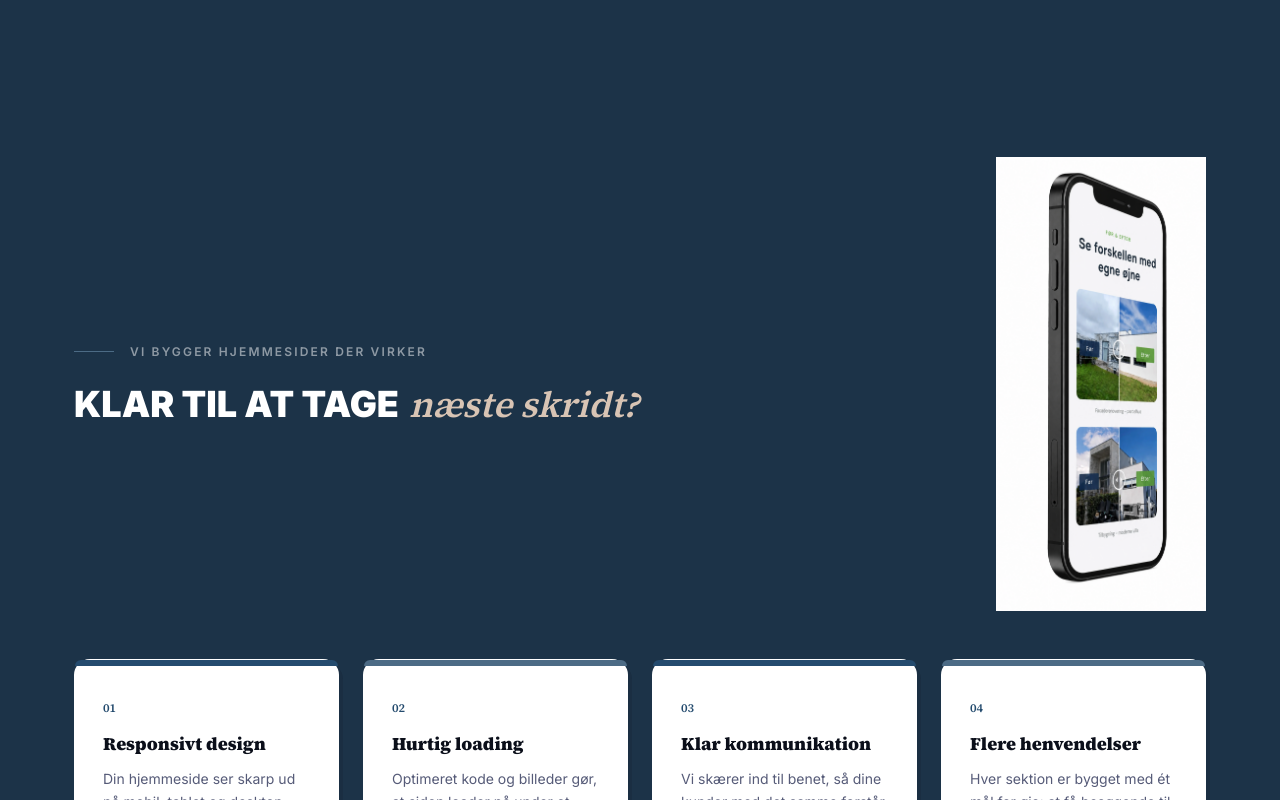
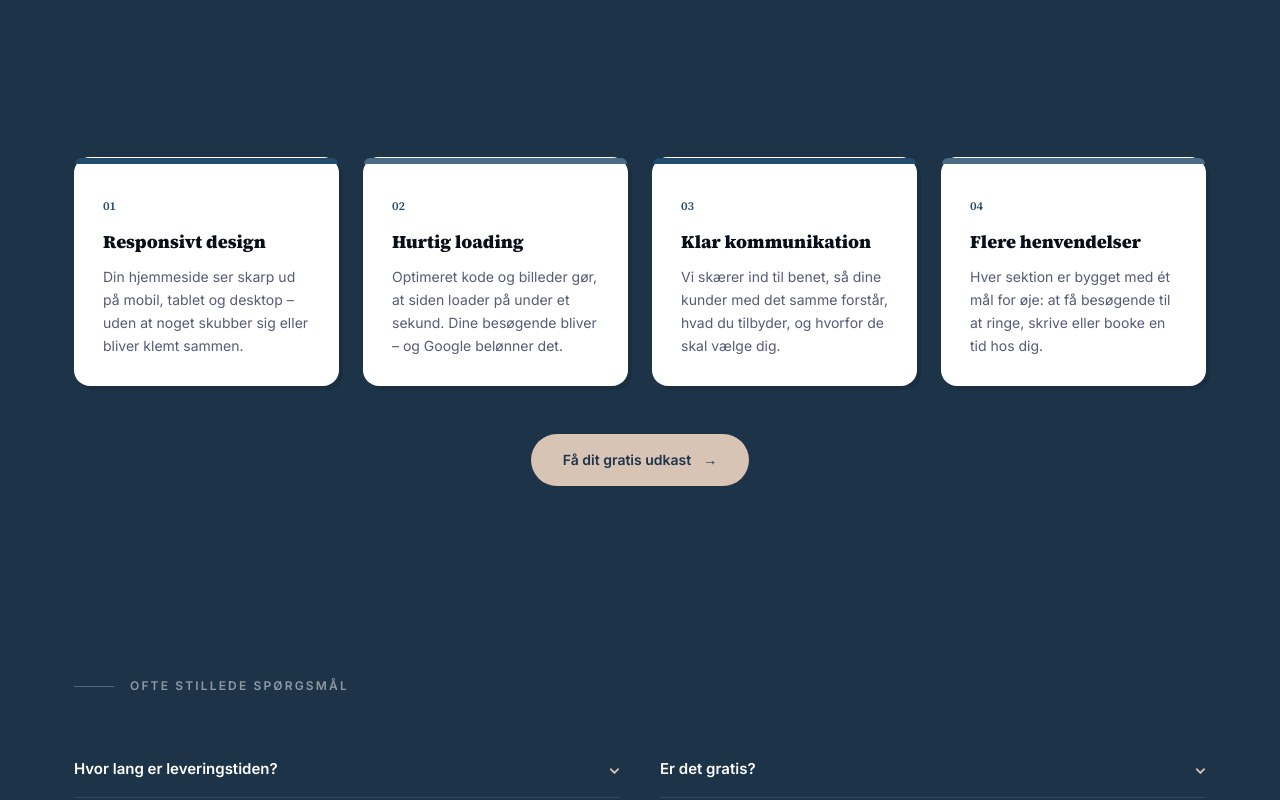
Before and after one commit to adviodk/advio-claude-side, a Next.js app: page / in a window 1280 px wide. Shown: the part 2000-2800 px from the top of the page. Built offline with nearby package versions, Linux system fonts and the light colour scheme.

Commit message:
Remove "Klar til at tage næste skridt?" heading/phone block
Per direct feedback that this block sat awkwardly above the 4 feature
boxes — drop it entirely and go straight to the feature grid.

```diff
--- a/components/Features.tsx
+++ b/components/Features.tsx
@@ -1,4 +1,3 @@
-import Image from "next/image";
 import Link from "next/link";
 import Reveal from "./Reveal";
 
@@ -29,39 +28,7 @@
   return (
     <section id="features" className="scroll-mt-20 bg-navyDeep">
       <div className="mx-auto max-w-page px-6 py-24">
-        <div className="grid items-center gap-10 lg:grid-cols-[1fr_auto]">
-          <Reveal>
-            <div className="mb-6 flex items-center gap-4">
-              <span className="h-px w-10 bg-steel" />
-              <h2 className="text-xs font-semibold uppercase tracking-[0.18em] text-white/50">
-                Vi bygger hjemmesider der virker
-              </h2>
-            </div>
-
-            <h3 className="max-w-2xl leading-[1.05] sm:text-4xl">
-              <span className="font-sans text-3xl font-black uppercase text-white sm:text-4xl">
-                Klar til at tage
-              </span>{" "}
-              <span className="font-display text-3xl italic text-beige sm:text-4xl">
-                næste skridt?
-              </span>
-            </h3>
-          </Reveal>
-
-          <Reveal delay={120}>
-            <div className="mx-auto w-[180px] sm:w-[210px]">
-              <Image
-                src="/assets/phone-start.png"
-                alt="Advio-hjemmeside vist på en telefon med før/efter-billeder"
-                width={853}
-                height={1844}
-                className="h-auto w-full"
-              />
-            </div>
-          </Reveal>
-        </div>
-
-        <div className="mt-12 grid gap-6 sm:grid-cols-2 lg:grid-cols-4">
+        <div className="grid gap-6 sm:grid-cols-2 lg:grid-cols-4">
           {features.map((f, i) => (
             <Reveal key={f.n} delay={i * 80}>
               <div className="rounded-2xl border border-white/10 bg-white shadow-cardSoft">
```
